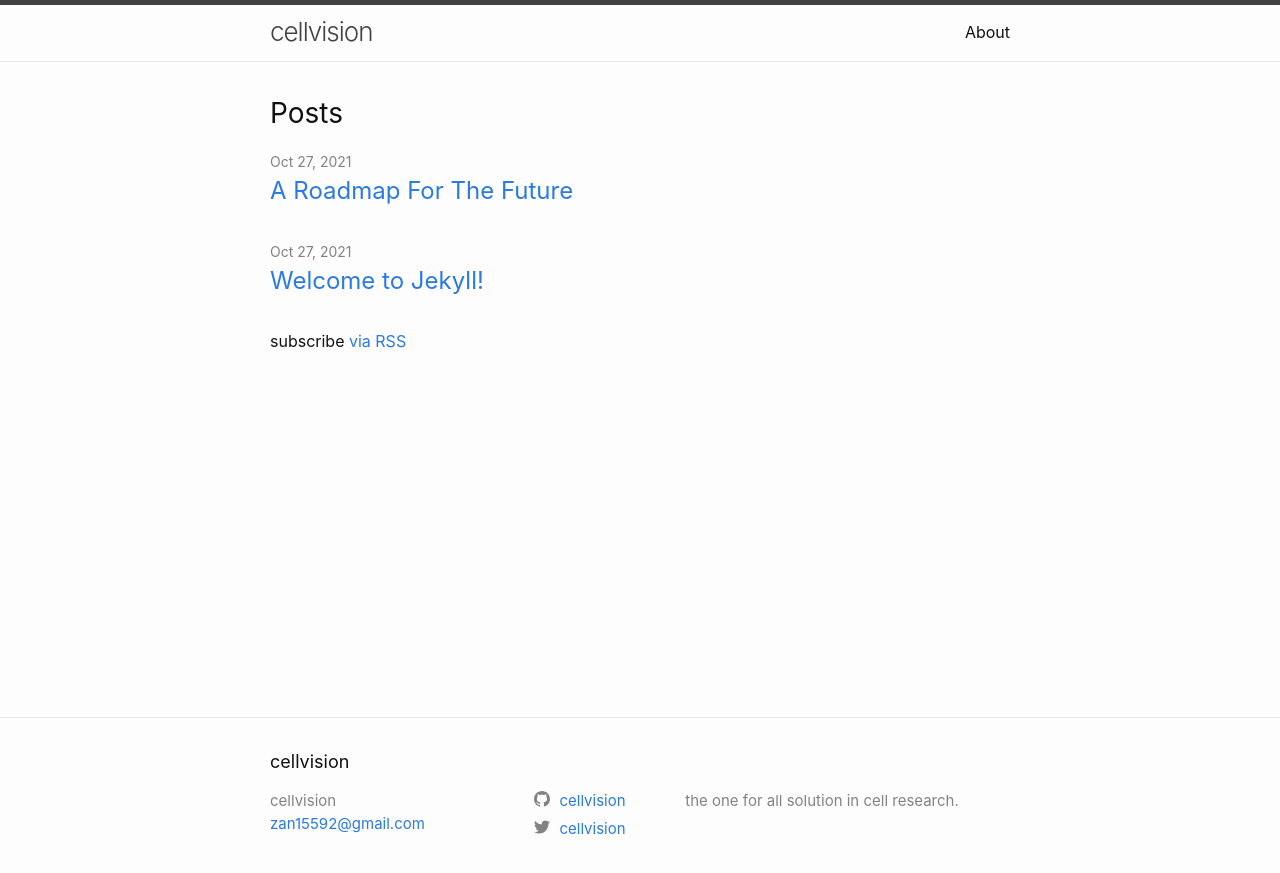
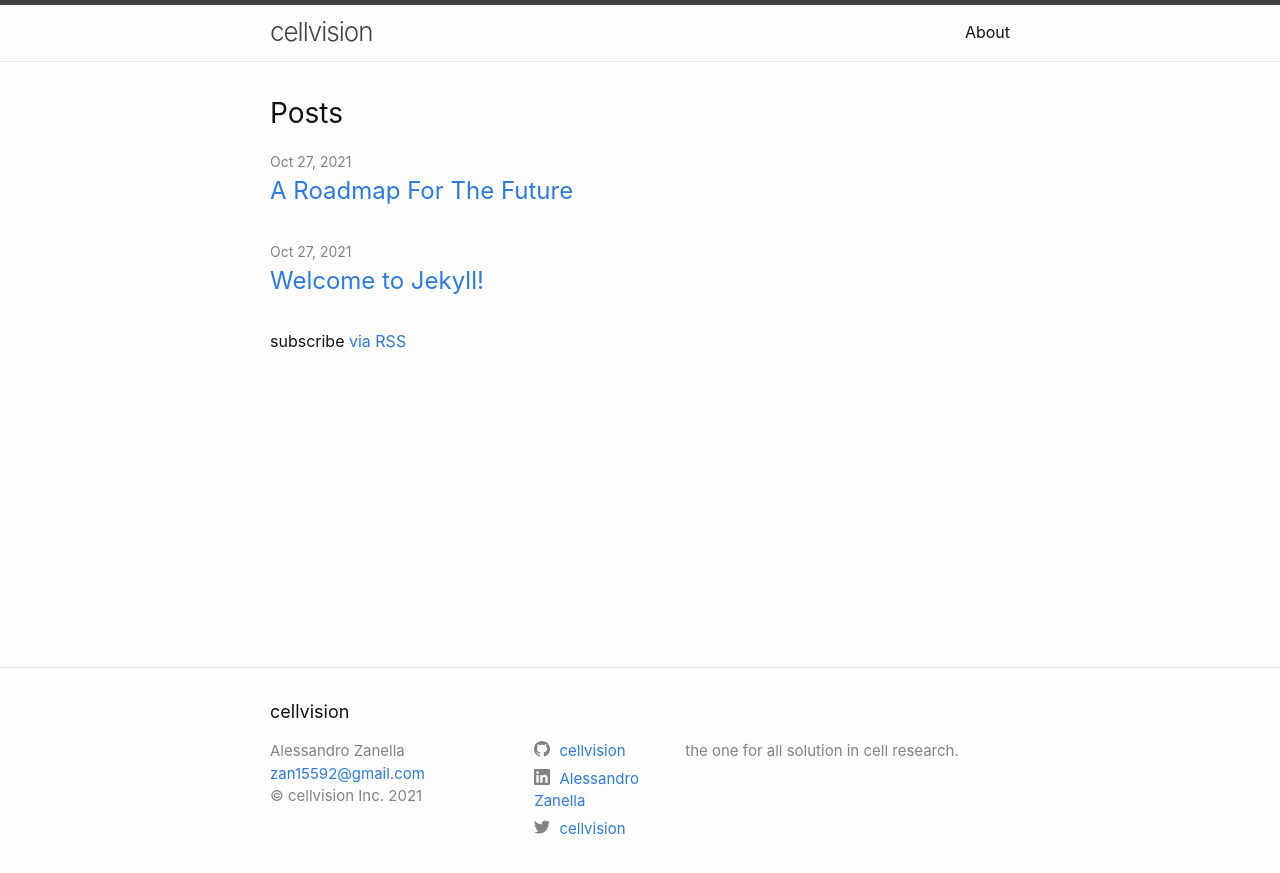
Before and after one commit to arthas-technologies/arthas-technologies.github.io, a Jekyll site: the page built from index.md, in a window 1280 px wide. Shown: the top 873 px of the page. Built offline with Jekyll 4.4.1, drawn with Linux system fonts in a browser that asks for light colours; our own code applies the rules of GitHub Pages for plain Markdown files.

Commit message:
completed branding steps

```diff
--- a/_config.yml
+++ b/_config.yml
@@ -27,6 +27,17 @@ url: "https://cellvision.github.io/" # the base hostname & protocol for your sit
 twitter_username: cellvision
 github_username:  cellvision
 
+# Attributes that exist but arent default
+author: Alessandro Zanella
+linkedin_username: alessandro-zanella-464528171
+
+# new fields not defaulted
+copyright: "cellvision Inc."
+
+#field that represents the path to title-logo
+
+title-logo:
+
 # Build settings
 # Removed Minima Theme as it is now a regular theme
 # theme: minima
--- a/_includes/footer.html
+++ b/_includes/footer.html
@@ -18,6 +18,9 @@
             {%- if site.email -%}
             <li><a class="u-email" href="mailto:{{ site.email }}">{{ site.email }}</a></li>
             {%- endif -%}
+            {%- if site.copyright -%}
+            <li>&copy; {{ site.copyright }}  {{ 'now' | date: "%Y"}}</li>
+            {%- endif -%}
         </ul>
       </div>
 
--- a/_includes/header.html
+++ b/_includes/header.html
@@ -3,7 +3,17 @@
   <div class="wrapper">
     {%- assign default_paths = site.pages | map: "path" -%}
     {%- assign page_paths = site.header_pages | default: default_paths -%}
+    <!---
+    Normal title display to interchange with logo if existing
     <a class="site-title" rel="author" href="{{ "/" | relative_url }}">{{ site.title | escape }}</a>
+    -->
+    <a class="site-title" rel="author" href="{{ "/" | relative_url }}">
+    {%- if site.title-logo -%}
+    <img src="{{site.title-logo | relative_url }}" alt=" {{site.title | escape }}"></img>
+    {%- else -%}
+    {{ site.title | escape }}
+    {%- endif -%}
+    </a>
 
     {%- if page_paths -%}
       <nav class="site-nav">
--- a/_includes/social.html
+++ b/_includes/social.html
@@ -4,7 +4,7 @@
   {%- if site.flickr_username -%}<li><a href="https://www.flickr.com/photos/{{ site.flickr_username| cgi_escape | escape }}"><svg class="svg-icon"><use xlink:href="{{ '/assets/minima-social-icons.svg#flickr' | relative_url }}"></use></svg> <span class="username">{{ site.flickr_username| escape }}</span></a></li>{%- endif -%}
   {%- if site.github_username -%}<li><a href="https://github.com/{{ site.github_username| cgi_escape | escape }}"><svg class="svg-icon"><use xlink:href="{{ '/assets/minima-social-icons.svg#github' | relative_url }}"></use></svg> <span class="username">{{ site.github_username| escape }}</span></a></li>{%- endif -%}
   {%- if site.instagram_username -%}<li><a href="https://instagram.com/{{ site.instagram_username| cgi_escape | escape }}"><svg class="svg-icon"><use xlink:href="{{ '/assets/minima-social-icons.svg#instagram' | relative_url }}"></use></svg> <span class="username">{{ site.instagram_username| escape }}</span></a></li>{%- endif -%}
-  {%- if site.linkedin_username -%}<li><a href="https://www.linkedin.com/in/{{ site.linkedin_username| cgi_escape | escape }}"><svg class="svg-icon"><use xlink:href="{{ '/assets/minima-social-icons.svg#linkedin' | relative_url }}"></use></svg> <span class="username">{{ site.linkedin_username| escape }}</span></a></li>{%- endif -%}
+  {%- if site.linkedin_username -%}<li><a href="https://www.linkedin.com/in/{{ site.linkedin_username| cgi_escape | escape }}"><svg class="svg-icon"><use xlink:href="{{ '/assets/minima-social-icons.svg#linkedin' | relative_url }}"></use></svg> <span class="username">Alessandro Zanella</span></a></li>{%- endif -%}
   {%- if site.pinterest_username -%}<li><a href="https://www.pinterest.com/{{ site.pinterest_username| cgi_escape | escape }}"><svg class="svg-icon"><use xlink:href="{{ '/assets/minima-social-icons.svg#pinterest' | relative_url }}"></use></svg> <span class="username">{{ site.pinterest_username| escape }}</span></a></li>{%- endif -%}
   {%- for mst in site.mastodon -%}{%- if mst.username and mst.instance -%}<li><a href="https://{{ mst.instance| cgi_escape | escape}}/@{{mst.username}}"><svg class="svg-icon"><use xlink:href="{{ '/assets/minima-social-icons.svg#mastodon' | relative_url }}"></use></svg> <span class="username">{{ mst.username|escape }}</span></a></li>{%- endif -%}{%- endfor -%}
   {%- if site.twitter_username -%}<li><a href="https://www.twitter.com/{{ site.twitter_username| cgi_escape | escape }}"><svg class="svg-icon"><use xlink:href="{{ '/assets/minima-social-icons.svg#twitter' | relative_url }}"></use></svg> <span class="username">{{ site.twitter_username| escape }}</span></a></li>{%- endif -%}
```
